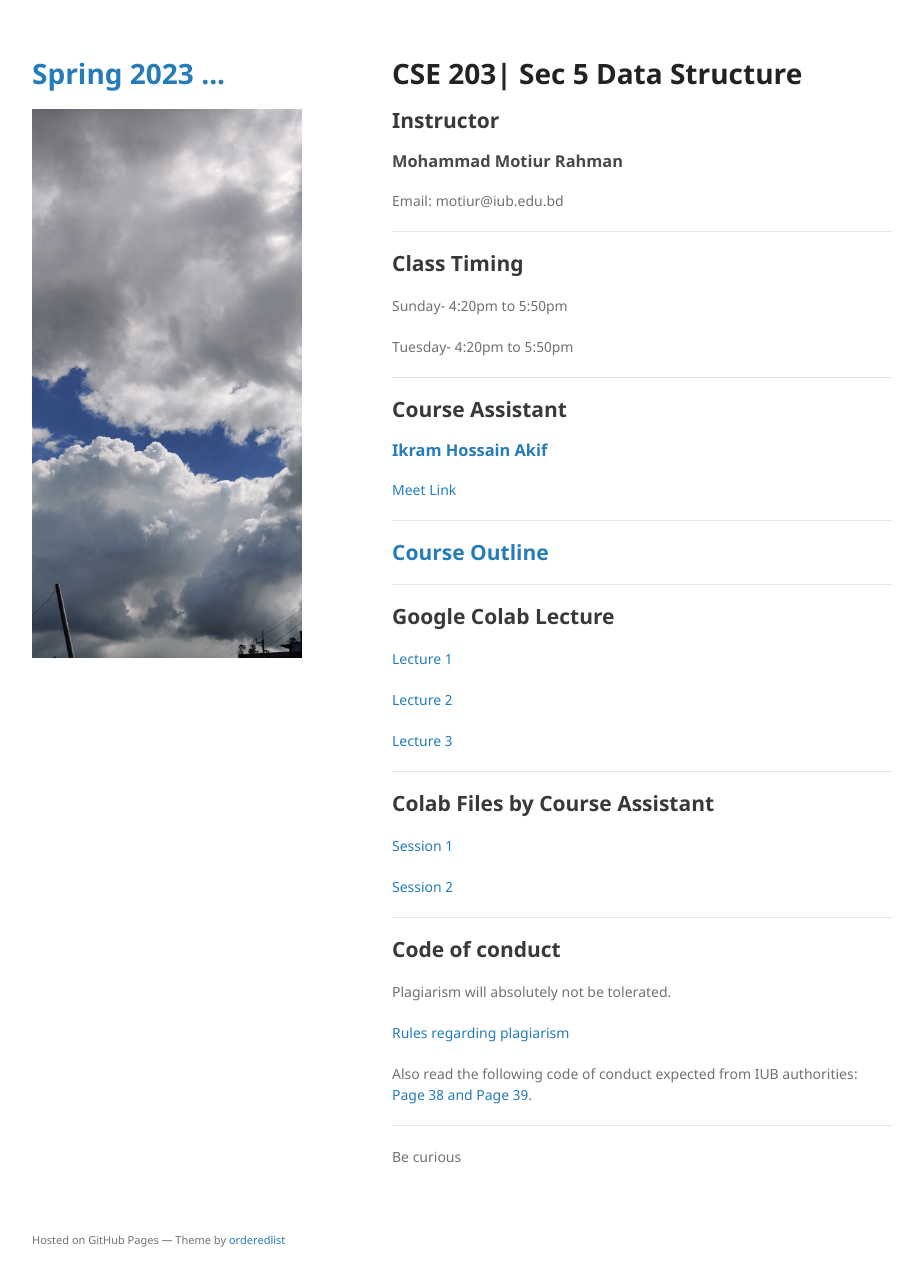
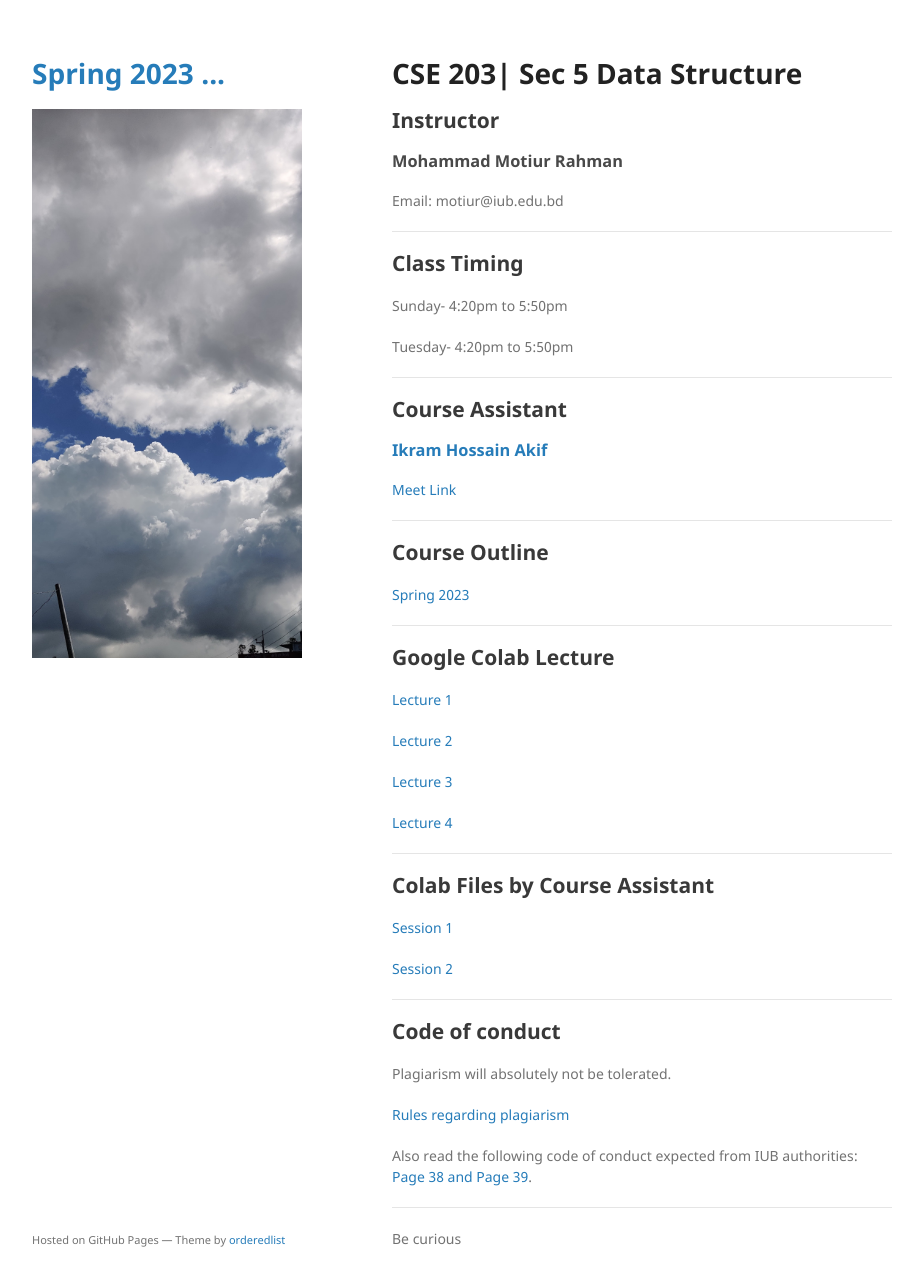
Before and after one commit to mohammadmotiurrahman/mohammadmotiurrahman.github.io, a Jekyll site: the page built from cse203_5/index.md, in a window 1280 px wide and 1319 px high. Shown: the top 1286 px of the window, without its empty margins (178-1101 px from the left). Built offline with Jekyll 4.4.1, drawn with Linux system fonts in a browser that asks for light colours; our own code applies the rules of GitHub Pages for plain Markdown files.

Commit message:
Update index.md

```diff
--- a/cse203_5/index.md
+++ b/cse203_5/index.md
@@ -3,22 +3,29 @@
 ## Instructor
 ### Mohammad Motiur Rahman
 Email: motiur@iub.edu.bd
+
 * * *
 
 ## Class Timing
+
 Sunday- 4:20pm to 5:50pm
 
 Tuesday- 4:20pm to 5:50pm
+
 * * *
+
 ## Course Assistant
 ### [Ikram Hossain Akif](mailto:2130734@iub.edu.bd)
-
 [Meet Link](meet.google.com/oct-ptzn-qbj)
 
 * * *
-## [Course Outline](https://drive.google.com/file/d/1z54mqMOghtS7a8FLOoKlwdsRTY9zzTQS/view?usp=sharing)
+
+## Course Outline
+
+[Spring 2023](https://drive.google.com/file/d/1z54mqMOghtS7a8FLOoKlwdsRTY9zzTQS/view?usp=sharing)
 
 * * *
+
 ## Google Colab Lecture
 
 [Lecture 1](https://colab.research.google.com/drive/1EkuotepeLGA3ZGCefWDMsXZe2FebVb1l?usp=sharing)
@@ -27,8 +34,11 @@ Tuesday- 4:20pm to 5:50pm
 
 [Lecture 3](https://colab.research.google.com/drive/1wL9JYVsLkVo_0E7Nw-XKGYOxKShKn_6V?usp=sharing)
 
+[Lecture 4](https://colab.research.google.com/drive/1WO71z8n-L3Xi055PokeV_kEl25aiOXLl?usp=sharing)
+
 
 * * *
+
 ## Colab Files by Course Assistant
 
 [Session 1](https://colab.research.google.com/drive/17IMYoDryS2E8UHSiFWzX69ECWR3_CNzT?usp=sharing)
@@ -37,7 +47,9 @@ Tuesday- 4:20pm to 5:50pm
 
 
 * * *
+
 ## Code of conduct
+
 Plagiarism will absolutely not be tolerated.
 
 [Rules regarding plagiarism](https://www.plagiarism.org/article/what-is-plagiarism)
```
